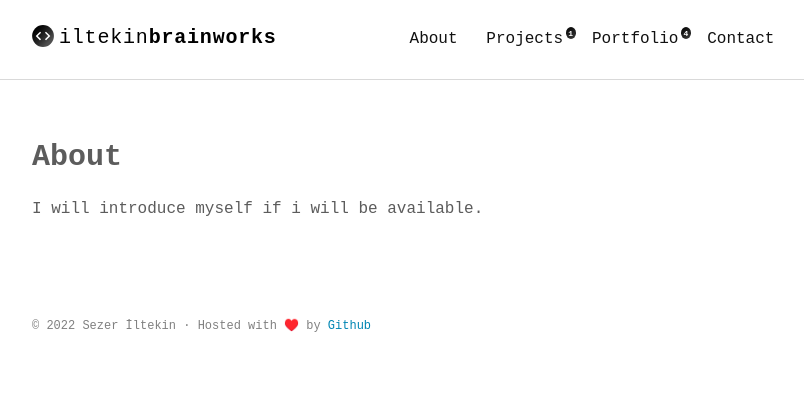
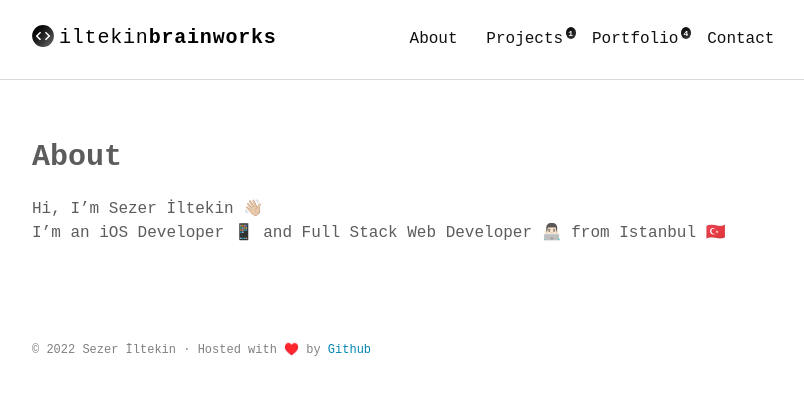
Before and after one commit to iltekin/iltekin.github.io, a Jekyll site: the page built from about.md, in a window 1280 px wide. Shown: the top 395 px of the page, without its empty margins (232-1036 px from the left). Built offline with Jekyll 4.4.1, drawn with Linux system fonts in a browser that asks for light colours; some web fonts are replaced.

Commit message:
css updated

```diff
--- a/about.md
+++ b/about.md
@@ -4,4 +4,4 @@ title: About
 permalink: /about/
 ---
 
-I will introduce myself if i will be available.
+Hi, I'm Sezer İltekin 👋🏼 <br/>I'm an iOS Developer 📱 and Full Stack Web Developer 👨🏻‍💻 from Istanbul 🇹🇷
```
